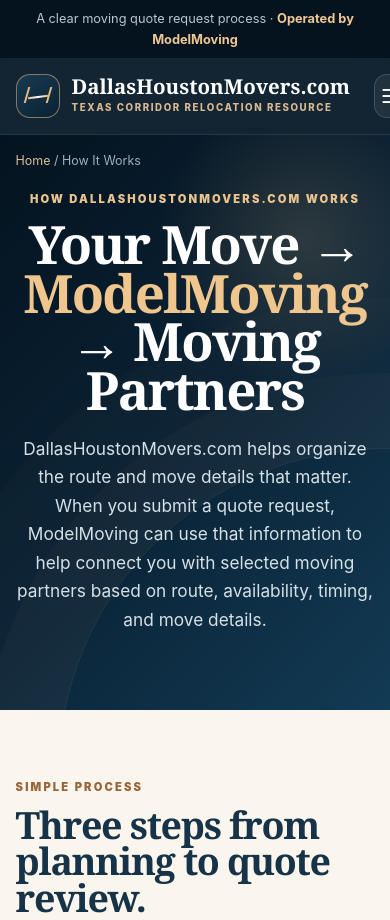
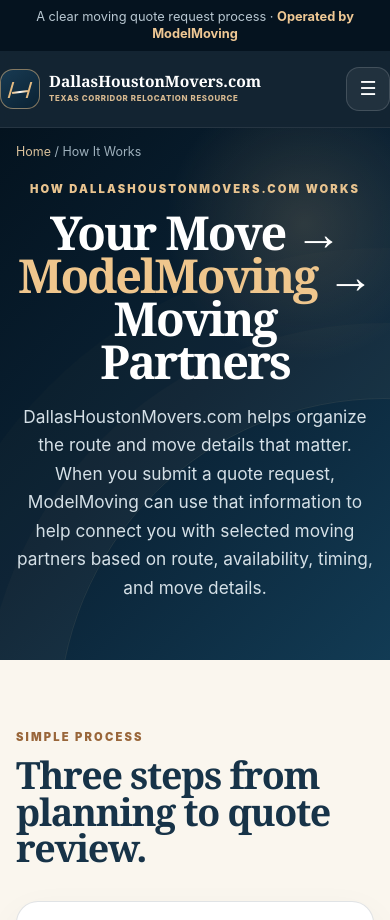
Before and after one commit to AutoCloserHQ/dallas-houston-movers, a plain HTML site: page how-it-works/index.html in a window 390 px wide. Shown: the top 920 px of the page. Drawn offline with Linux system fonts and the light colour scheme.

Commit message:
Enhance CSS for responsive layout and accessibility

```diff
--- a/how-it-works/index.html
+++ b/how-it-works/index.html
@@ -33,26 +33,42 @@
       --line:rgba(7,25,40,.12);--shadow:0 26px 70px rgba(6,22,36,.14)
     }
     *{box-sizing:border-box}
-    html{scroll-behavior:smooth}
-    body{margin:0;font-family:Inter,-apple-system,BlinkMacSystemFont,"Segoe UI",sans-serif;color:var(--ink);background:var(--cream);line-height:1.65}
+    html{
+      scroll-behavior:smooth;
+      width:100%;
+      max-width:100%;
+      overflow-x:hidden;
+    }
+    body{
+      margin:0;
+      padding:0;
+      width:100%;
+      max-width:100%;
+      overflow-x:hidden;
+      font-family:Inter,-apple-system,BlinkMacSystemFont,"Segoe UI",sans-serif;
+      color:var(--ink);
+      background:var(--cream);
+      line-height:1.65
+    }
+    img,svg,video{max-width:100%;height:auto}
     a{text-decoration:none;color:inherit}
-    .wrap{width:min(1180px,92%);margin:auto}
+    .wrap{width:min(1180px,92%);max-width:100%;min-width:0;margin:auto}
 
     .topbar{padding:8px 4%;background:#05131f;color:#b8c7d1;text-align:center;font-size:.8rem}
     .topbar strong{color:#efc894}
 
     header{position:sticky;top:0;z-index:50;background:rgba(7,25,40,.95);backdrop-filter:blur(16px);border-bottom:1px solid rgba(255,255,255,.08)}
-    .nav{min-height:76px;display:flex;align-items:center;justify-content:space-between;gap:24px}
-    .brand{display:flex;align-items:center;gap:12px;color:white}
+    .nav{width:100%;max-width:100%;min-width:0;min-height:76px;display:flex;align-items:center;justify-content:space-between;gap:24px}
+    .brand{display:flex;align-items:center;gap:12px;color:white;min-width:0;max-width:100%}
     .mark{width:44px;height:44px;border-radius:14px;background:linear-gradient(145deg,#183a52,#0a2233);border:1px solid rgba(228,187,130,.55);position:relative}
     .mark:before{content:"";position:absolute;left:9px;right:9px;top:12px;height:16px;border-left:2px solid var(--gold);border-right:2px solid var(--gold);transform:skewX(-16deg)}
     .mark:after{content:"";position:absolute;left:11px;right:11px;top:21px;height:2px;background:linear-gradient(90deg,var(--gold),white,var(--gold));transform:rotate(-7deg)}
-    .brand-title{font:700 1.28rem/1 Georgia,serif}
-    .brand-sub{margin-top:4px;font-size:.61rem;text-transform:uppercase;letter-spacing:.16em;font-weight:800;color:#d8ba91}
+    .brand-title{font:700 1.28rem/1 Georgia,serif;min-width:0;overflow-wrap:anywhere}
+    .brand-sub{margin-top:4px;font-size:.61rem;text-transform:uppercase;letter-spacing:.16em;font-weight:800;color:#d8ba91;min-width:0;overflow-wrap:anywhere}
     .links{display:flex;align-items:center;gap:22px;color:#dce7ed;font-size:.88rem;font-weight:800}
     .links a:hover{color:#efc68f}
     .nav-cta{padding:10px 16px;border-radius:999px;color:#071928!important;background:linear-gradient(135deg,#c38850,#e5bd84)}
-    .menu{display:none;width:44px;height:44px;border-radius:13px;border:1px solid rgba(255,255,255,.15);background:rgba(255,255,255,.06);color:white;font-size:1.2rem}
+    .menu{display:none;width:44px;height:44px;flex:0 0 44px;margin-left:auto;border-radius:13px;border:1px solid rgba(255,255,255,.15);background:rgba(255,255,255,.06);color:white;font-size:1.2rem}
 
     .crumbs{padding:16px 0 0;color:#9fb1bd;font-size:.78rem}
     .crumbs a{color:#d9c09b}
@@ -119,6 +135,17 @@
     .footer-links strong{color:#e0be91}
     .bottom{border-top:1px solid rgba(255,255,255,.08);margin-top:32px;padding-top:20px;font-size:.74rem;color:#8094a3}
 
+    .flow>*,
+    .details>*,
+    .request>*,
+    .footer-grid>*{
+      min-width:0;
+    }
+
+    h1,h2,h3,p,a,.brand-title,.brand-sub{
+      overflow-wrap:break-word;
+    }
+
     @media(max-width:900px){
       .flow{grid-template-columns:1fr}
       .arrow{transform:rotate(90deg)}
@@ -127,12 +154,171 @@
     }
 
     @media(max-width:700px){
+      html,body{
+        margin:0!important;
+        padding:0!important;
+        width:100%!important;
+        max-width:100%!important;
+        overflow-x:hidden!important;
+      }
+
+      .topbar{
+        width:100%;
+        max-width:100%;
+        margin:0;
+        padding:8px 14px;
+        line-height:1.35;
+      }
+
+      header{
+        width:100%;
+        max-width:100%;
+        margin:0;
+      }
+
+      .wrap{
+        width:100%;
+        max-width:100%;
+        margin:0;
+        padding-left:16px;
+        padding-right:16px;
+      }
+
+      .nav{
+        width:100%;
+        max-width:100%;
+        min-width:0;
+        padding:0;
+        gap:10px;
+      }
+
+      .brand{
+        flex:1 1 auto;
+        min-width:0;
+        max-width:calc(100% - 54px);
+        gap:9px;
+      }
+
+      .mark{
+        width:40px;
+        height:40px;
+        flex:0 0 40px;
+        border-radius:13px;
+      }
+
+      .brand-title{
+        font-size:clamp(.9rem,4vw,1.1rem);
+        line-height:1.05;
+        white-space:normal;
+        overflow-wrap:anywhere;
+      }
+
+      .brand-sub{
+        font-size:.49rem;
+        line-height:1.25;
+        letter-spacing:.085em;
+        white-space:normal;
+        overflow-wrap:anywhere;
+      }
+
       .links{display:none}
-      .menu{display:block}
-      .links.open{display:flex;position:absolute;left:0;right:0;top:100%;background:#071928;flex-direction:column;align-items:stretch;padding:13px 4% 18px;gap:0}
-      .links.open a{display:block!important;padding:11px 3px;border-bottom:1px solid rgba(255,255,255,.07)}
-      .details{grid-template-columns:1fr}
+
+      .menu{
+        display:block;
+        flex:0 0 44px;
+        width:44px;
+        height:44px;
+        margin-left:auto;
+        position:relative;
+        z-index:2;
+      }
+
+      .links.open{
+        display:flex;
+        position:absolute;
+        left:0;
+        right:0;
+        width:100%;
+        max-width:100%;
+        top:100%;
+        background:#071928;
+        flex-direction:column;
+        align-items:stretch;
+        padding:13px 16px 18px;
+        gap:0;
+        overflow-x:hidden;
+      }
+
+      .links.open a{
+        display:block!important;
+        width:100%;
+        padding:11px 3px;
+        border-bottom:1px solid rgba(255,255,255,.07);
+        overflow-wrap:anywhere;
+      }
+
+      .hero{
+        width:100%;
+        max-width:100%;
+        margin:0;
+      }
+
+      .crumbs{
+        width:100%;
+        max-width:100%;
+        padding-top:14px;
+        overflow-x:hidden;
+        overflow-wrap:anywhere;
+      }
+
+      .hero-inner{
+        width:100%;
+        max-width:100%;
+        margin:0;
+        padding:18px 16px 58px;
+      }
+
+      h1{
+        font-size:clamp(2.55rem,12vw,4rem);
+        line-height:.92;
+        letter-spacing:-.045em;
+        max-width:100%;
+      }
+
+      .hero-copy{max-width:100%}
+
+      .flow{
+        grid-template-columns:1fr;
+        width:100%;
+        max-width:100%;
+      }
+
+      .flow-card{
+        width:100%;
+        max-width:100%;
+        min-height:0;
+      }
+
+      .arrow{
+        transform:rotate(90deg);
+        line-height:1;
+      }
+
+      .details{
+        grid-template-columns:1fr;
+      }
+
+      .request{
+        grid-template-columns:1fr;
+      }
+
+      .request-main,.request-side{
+        width:100%;
+        max-width:100%;
+      }
+
       section{padding:68px 0}
+
       .footer-grid{grid-template-columns:1fr}
     }
   </style>
```
